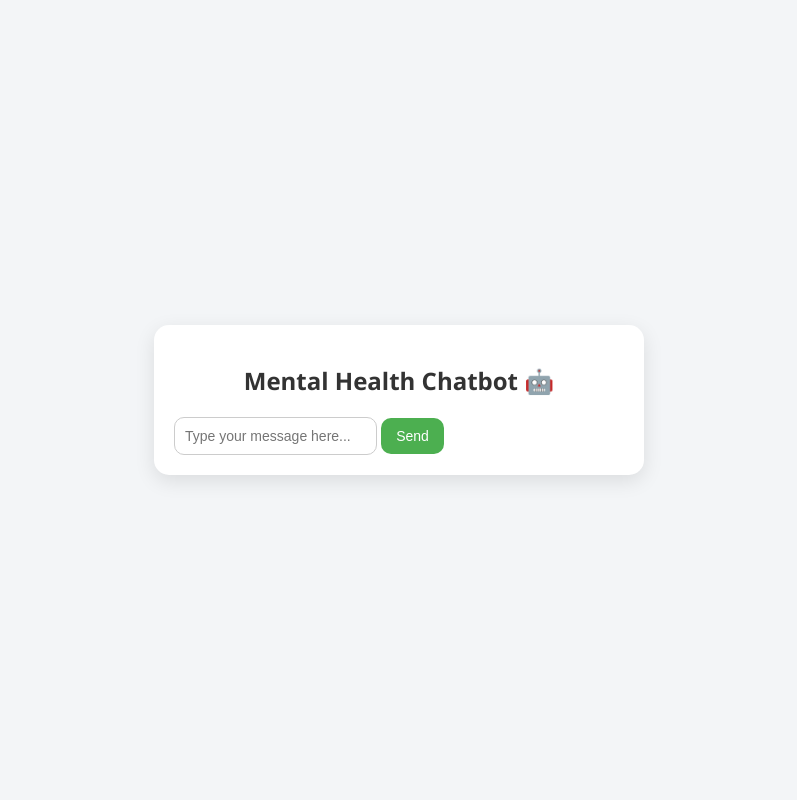
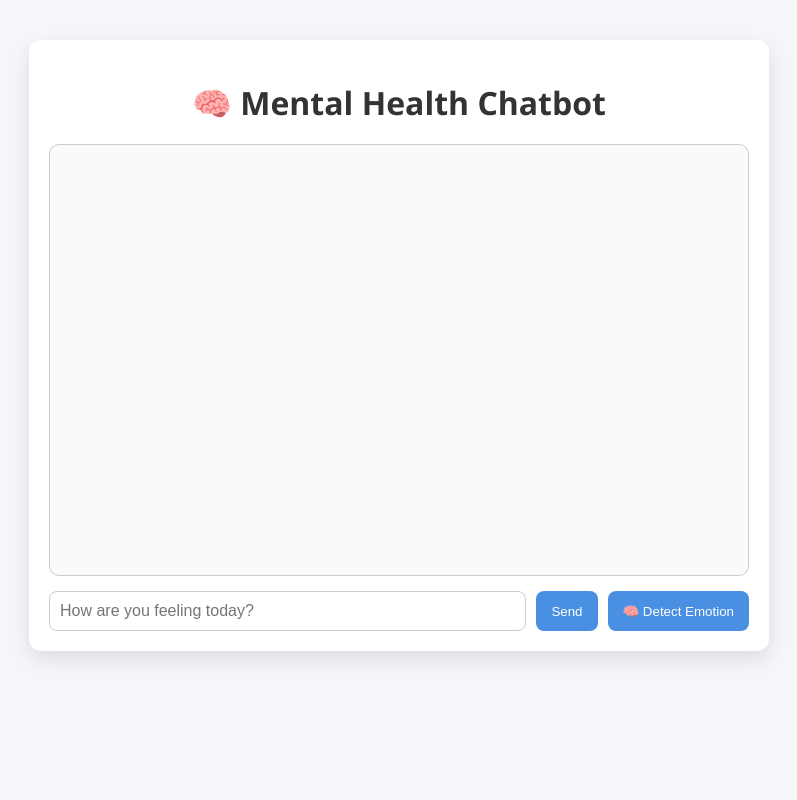
Before and after one commit to Idumania378/MindCare, a Flask app: page / in a window 1280 px wide. Shown: the whole page, without its empty margins (241-1038 px from the left). Run offline with Flask 3, Linux system fonts and the light colour scheme.

Commit message:
Initial commit

```diff
--- a/app.py
+++ b/app.py
@@ -1,18 +1,23 @@
 from flask import Flask, render_template, request, jsonify
 from chatbot.nlp import get_bot_response
+from chatbot.emotion import detect_emotion
 
 app = Flask(__name__)
 
-@app.route("/")
+@app.route('/')
 def index():
-    return render_template("index.html")
+    return render_template('index.html')
 
-@app.route("/chat", methods=["POST"])
-def chat():
-    user_input = request.json.get("message")
-    bot_response = get_bot_response(user_input)
-    return jsonify({"response": bot_response})
+@app.route('/get_response', methods=['POST'])
+def get_response():
+    user_input = request.json['message']
+    reply = get_bot_response(user_input)
+    return jsonify({'reply': reply})
+
+@app.route('/get_emotion')
+def get_emotion():
+    emotion = detect_emotion()
+    return jsonify({'emotion': emotion})
 
 if __name__ == "__main__":
-    print("Flask is starting...")
     app.run(debug=True)
--- a/requirements.txt
+++ b/requirements.txt
@@ -0,0 +1,6 @@
+flask
+transformers
+torch
+opencv-python
+fer
+moviepy
--- a/static/scripts.js
+++ b/static/scripts.js
@@ -1,32 +1,39 @@
-document.getElementById("chat-form").addEventListener("submit", async function(e) {
-    e.preventDefault();
+async function sendMessage() {
+    const userInput = document.getElementById("user-input").value;
+    if (!userInput) return;
 
-    const input = document.getElementById("user-input");
-    const message = input.value.trim();
-    if (!message) return;
+    const chatBox = document.getElementById("chat-box");
 
-    appendMessage("You", message, "user");
-    input.value = "";
+    const userMessage = document.createElement("div");
+    userMessage.className = "user-message";
+    userMessage.innerText = userInput;
+    chatBox.appendChild(userMessage);
 
-    try {
-        const response = await fetch("/chat", {
-            method: "POST",
-            headers: { "Content-Type": "application/json" },
-            body: JSON.stringify({ message: message })
-        });
+    const response = await fetch("/get_response", {
+        method: "POST",
+        headers: {'Content-Type': 'application/json'},
+        body: JSON.stringify({message: userInput})
+    });
 
-        const data = await response.json();
-        appendMessage("Bot", data.response, "bot");
-    } catch (err) {
-        appendMessage("Bot", "Sorry, there was a problem.", "bot");
-    }
-});
+    const data = await response.json();
+    const botMessage = document.createElement("div");
+    botMessage.className = "bot-message";
+    botMessage.innerText = data.reply;
+    chatBox.appendChild(botMessage);
 
-function appendMessage(sender, text, cls) {
+    chatBox.scrollTop = chatBox.scrollHeight;
+    document.getElementById("user-input").value = "";
+}
+
+async function detectUserEmotion() {
+    const response = await fetch("/get_emotion");
+    const data = await response.json();
+    const emotion = data.emotion;
+
     const chatBox = document.getElementById("chat-box");
-    const msg = document.createElement("div");
-    msg.classList.add("message", cls);
-    msg.innerText = `${text}`;
-    chatBox.appendChild(msg);
+    const emotionMessage = document.createElement("div");
+    emotionMessage.className = "bot-message";
+    emotionMessage.innerText = `👀 You seem to be feeling: ${emotion}`;
+    chatBox.appendChild(emotionMessage);
     chatBox.scrollTop = chatBox.scrollHeight;
 }
--- a/static/styles.css
+++ b/static/styles.css
@@ -1,82 +1,72 @@
 body {
+  background: #f4f6f9;
+  font-family: 'Segoe UI', sans-serif;
+  color: #333;
   margin: 0;
-    font-family: 'Segoe UI', sans-serif;
-    background-color: #f3f5f7;
-    display: flex;
-    justify-content: center;
-    align-items: center;
-    height: 100vh;
+  padding: 0;
 }
 
-.chat-container {
-    width: 100%;
-    max-width: 450px;
-    background-color: #ffffff;
-    border-radius: 15px;
-    box-shadow: 0 6px 20px rgba(0, 0, 0, 0.1);
+.container {
+  max-width: 700px;
+  margin: 40px auto;
+  background: white;
   padding: 20px;
+  border-radius: 12px;
+  box-shadow: 0 8px 20px rgba(0,0,0,0.1);
 }
 
-h2 {
+h1 {
   text-align: center;
   margin-bottom: 20px;
-    color: #333;
 }
 
-.chat-box {
+#chat-box {
   height: 400px;
   overflow-y: auto;
-    border: 1px solid #ddd;
-    padding: 10px;
+  border: 1px solid #ccc;
+  padding: 15px;
   border-radius: 10px;
-    background-color: #fafafa;
-    margin-bottom: 15px;
+  background: #fafafa;
 }
 
-.message {
-    margin: 10px 0;
-    padding: 10px 15px;
-    border-radius: 15px;
-    max-width: 80%;
-    clear: both;
-}
-
-.user {
-    background-color: #dcf8c6;
-    align-self: flex-end;
-    float: right;
-    text-align: right;
-}
-
-.bot {
-    background-color: #e2e2e2;
-    float: left;
-    text-align: left;
-}
-
-form {
+.input-area {
   display: flex;
   gap: 10px;
+  margin-top: 15px;
 }
 
 input[type="text"] {
-    flex-grow: 1;
+  flex: 1;
   padding: 10px;
-    border-radius: 10px;
+  font-size: 16px;
+  border-radius: 8px;
   border: 1px solid #ccc;
-    font-size: 14px;
 }
 
 button {
   padding: 10px 15px;
-    background-color: #4caf50;
+  border: none;
+  background-color: #4a90e2;
   color: white;
-    border: none;
-    border-radius: 10px;
-    font-size: 14px;
+  border-radius: 8px;
   cursor: pointer;
 }
 
 button:hover {
-    background-color: #45a049;
+  background-color: #357ABD;
 }
+
+.user-message, .bot-message {
+  margin: 8px 0;
+  padding: 10px;
+  border-radius: 8px;
+}
+
+.user-message {
+  background-color: #d1ecf1;
+  align-self: flex-end;
+}
+
+.bot-message {
+  background-color: #e2e3e5;
+}
--- a/templates/index.html
+++ b/templates/index.html
@@ -1,16 +1,18 @@
 <!DOCTYPE html>
-<html>
+<html lang="en">
 <head>
+  <meta charset="UTF-8">
   <title>Mental Health Chatbot</title>
   <link rel="stylesheet" href="/static/styles.css">
 </head>
 <body>
-    <div class="chat-container">
-        <h2>Mental Health Chatbot 🤖</h2>
+  <div class="container">
+    <h1>🧠 Mental Health Chatbot</h1>
     <div id="chat-box"></div>
     <div class="input-area">
-            <input type="text" id="user-input" placeholder="Type your message here..." autocomplete="off">
+      <input type="text" id="user-input" placeholder="How are you feeling today?">
       <button onclick="sendMessage()">Send</button>
+      <button onclick="detectUserEmotion()">🧠 Detect Emotion</button>
     </div>
   </div>
   <script src="/static/scripts.js"></script>
```
Lines whose indentation alone changed are shown as unchanged.
